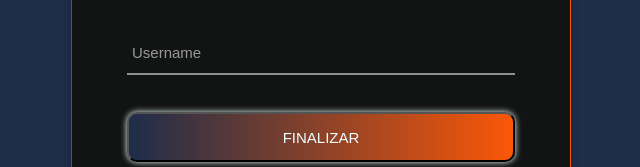
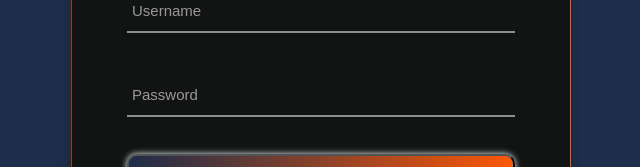
Before and after one commit to DeividBorges93/project-management, a React (Create React App) app in the folder project-manager-frontend/: page /register in a window 1280 px wide. Shown: the part 407-574 px from the top of the page, without its empty margins (319-959 px from the left). Built offline with nearby package versions, Linux system fonts and the light colour scheme.

Commit message:
refactor: :recycle: insere campo para cadastro de senha no front-end

```diff
--- a/project-manager-frontend/src/pages/RegisterUser.jsx
+++ b/project-manager-frontend/src/pages/RegisterUser.jsx
@@ -16,10 +16,11 @@ export default function Register() {
 
   const [name, setName] = useState("");
   const [username, setUsername] = useState("");
-
+  const [password, setPassword] = useState("");
 
   const refName = useRef();
   const refUsername = useRef();
+  const refPassword = useRef();
 
   const createUser = async (data, options) => {
     axios.post(url, { ...data }, options)
@@ -40,6 +41,8 @@ export default function Register() {
     const data = {
       [refName.current.name]: refName.current.value,
       [refUsername.current.name]: refUsername.current.value,
+      [refPassword.current.name]: refPassword.current.value,
+
     };
 
     const options = {
@@ -92,6 +95,18 @@ export default function Register() {
             />
             <span className="focus-input" data-placeholder="Username"></span>
           </div>
+          <div className="wrap-register-input">
+            <input
+              type="password"
+              className={ password !== "" ? 'has-value input' : 'input' }
+              id="password"
+              name="password"
+              ref={refPassword}
+              value={password}
+              onChange={e => setPassword(e.target.value)}
+            />
+            <span className="focus-input" data-placeholder="Password"></span>
+          </div>
           <div className='container-register-form-btn'>
             <button
               className='register-form-btn'
```
